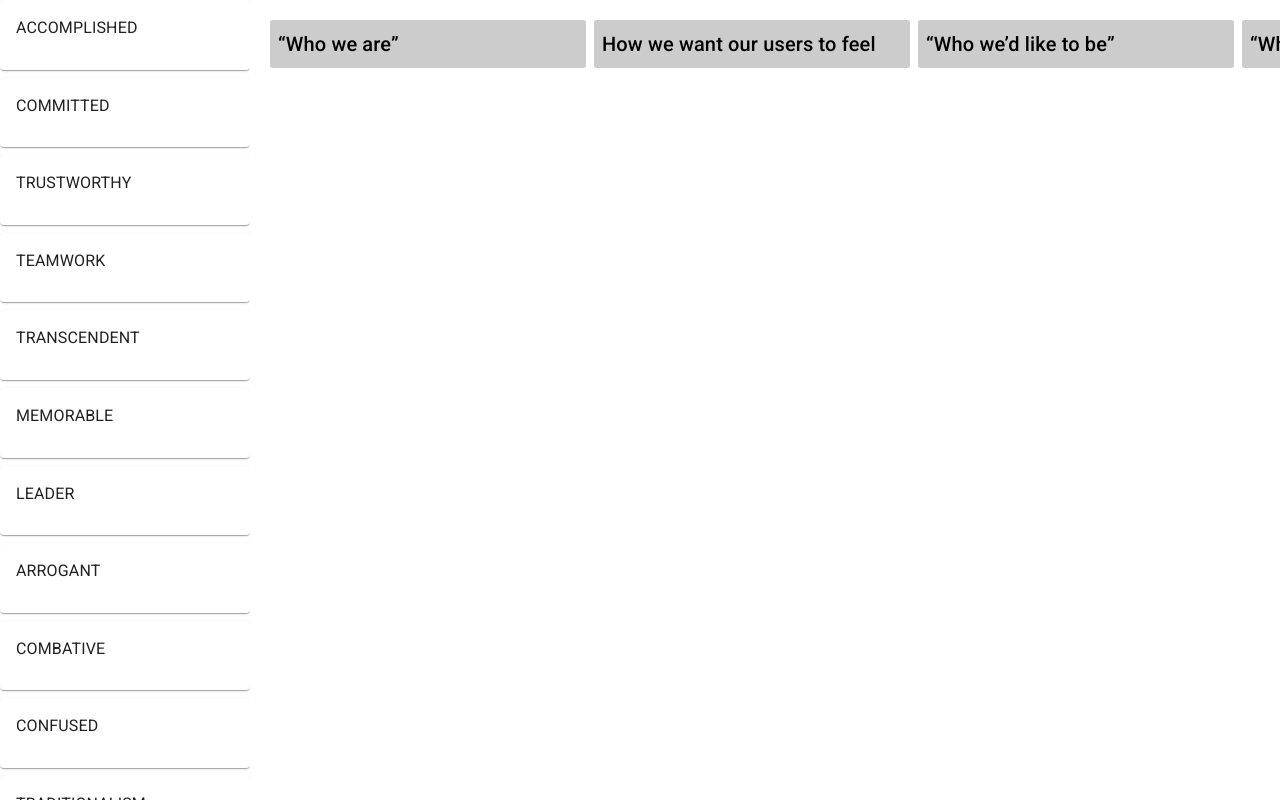
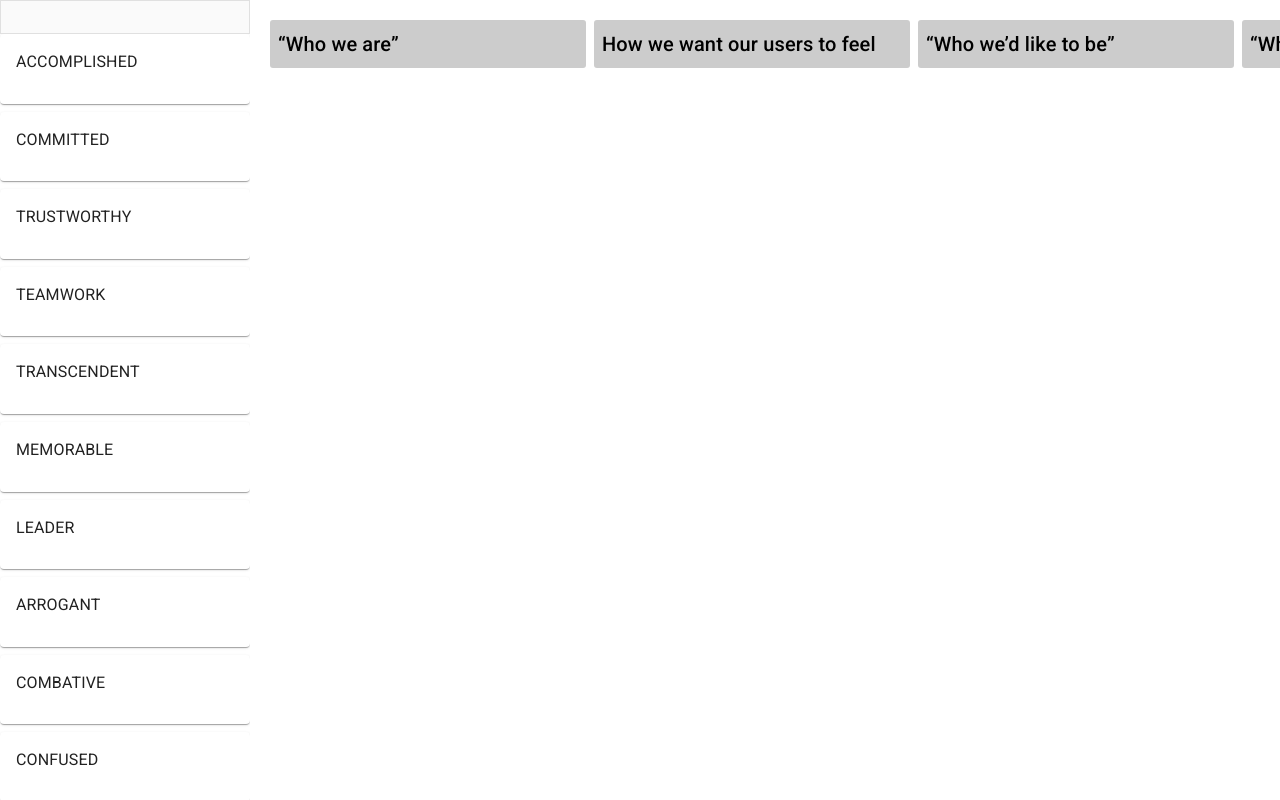
Before and after one commit to naughty-code/trello-clone, a React (Create React App) app: page / in a window 1280 px wide. Shown: the top 800 px of the page. Built offline with nearby package versions, Linux system fonts and the light colour scheme.

Commit message:
Added autocomplete search for cards

```diff
--- a/package.json
+++ b/package.json
@@ -5,6 +5,7 @@
   "dependencies": {
     "@material-ui/core": "^4.9.1",
     "@material-ui/icons": "^4.9.1",
+    "@material-ui/lab": "^4.0.0-alpha.42",
     "@testing-library/jest-dom": "^4.2.4",
     "@testing-library/react": "^9.4.0",
     "@testing-library/user-event": "^7.2.1",
--- a/src/components/App.js
+++ b/src/components/App.js
@@ -60,7 +60,7 @@ class App extends React.Component{
         <ColContainer>
 
           <Col>
-            <SideMenu records={ lists.find(l => l.fixed) }/>
+            <SideMenu list={ lists.find(l => l.fixed) }/>
           </Col>
 
           <GroupsContainer>
--- a/src/components/SideMenu.js
+++ b/src/components/SideMenu.js
@@ -1,5 +1,9 @@
 import React from 'react';
 import { Droppable } from "react-beautiful-dnd";
+import useAutocomplete from '@material-ui/lab/useAutocomplete';
+import { makeStyles } from '@material-ui/core/styles';
+
+import InputBase from '@material-ui/core/InputBase';
 
 import TrelloCard from "./TrelloCard";
 // import CardCollection from "./CardCollection";
@@ -12,27 +16,83 @@ const SideMenuContainer = styled.div`
   overflow: auto;
 `;
 
-export default function({ records }) {
+const useStyles = makeStyles({
+  input: {
+    paddingLeft: 10,
+    backgroundColor: '#fafafa',
+    border: '1px solid #e0e0e0'
+  }
+});
 
-  if ( !records || !records.cards )
-    return 'No Cards in this list'
+// open
+// disableCloseOnSelect
+// options={ options }
+// onChange={ onAutoCompleteChange }
+// className={ classes.propertyDetailSideBox }
+// classes={{ listBox: classes.listBox }}
+
+export default function({ list, ...other }) {
+
+  if ( !list || !list.cards )
+    return 'No Cards in this list';
+
+  const classes = useStyles();
+
+  const getOptionLabel = (option) => {
+    return option.text || '';
+  };
+
+  const {
+    getRootProps,
+    // getInputLabelProps,
+    getInputProps,
+    getListboxProps,
+    getOptionProps,
+    groupedOptions,
+
+  } = useAutocomplete({
+    open: true,
+    // disableCloseOnSelect: true,
+    options: list.cards,
+    getOptionLabel,
+    // getOptionSelected,
+    componentName: 'Autocomplete',
+    ...other
+  });
+
+  const renderOptions = (groupedOptions) => {
+
+    if ( !groupedOptions || groupedOptions.length <= 0 )
+      return null;
+
+    return (
+      <>
+        { groupedOptions.map((card, index) => (
+          <TrelloCard { ...getOptionProps({ card, index }) } key={ card.id } { ...card } index={ index } />
+        )) }
+      </>
+    );
+  }
 
   return (
-    <Droppable droppableId={records.id}>
+    <SideMenuContainer>
 
-      { (provided) => (
+      <div { ...getRootProps() }>
+        <InputBase { ...getInputProps() } className={ classes.input } fullWidth />
+      </div>
 
-        <SideMenuContainer { ...provided.droppableProps } ref={ provided.innerRef }>
+      <Droppable droppableId={ list.id }>
 
-          { records.cards.map((card, index) => (
-            <TrelloCard key={ card.id } { ...card } index={ index } />
-          )) }
+        { (provided) => (
+            <div { ...provided.droppableProps } ref={ provided.innerRef }>
+              { renderOptions(groupedOptions) }
+              { provided.placeholder }
+            </div>
+          )
+        }
 
-          { provided.placeholder }
+      </Droppable>
 
-        </SideMenuContainer>
-      )}
-
-    </Droppable>
+    </SideMenuContainer>
   );
 }
```
Also changed, not shown: 1 other file (tests, documents, lock files or other folders).
